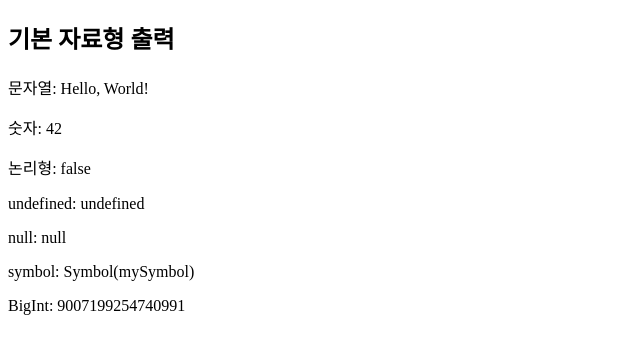
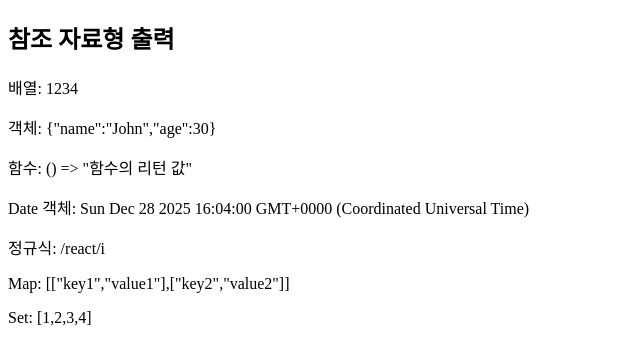
Before and after one commit to kwantke/reactjs_typescript, a React (Vite) app: page / in a window 1280 px wide. Shown: the top 364 px of the page, without its empty margins (0-640 px from the left). Built offline with nearby package versions, Linux system fonts and the light colour scheme.

Commit message:
잠조데이터 출력

```diff
--- a/src/App.tsx
+++ b/src/App.tsx
@@ -1,24 +1,26 @@
+export default function App() {
+  // 참조 자료형 예제
+  const referenceArray = [1, 2, 3, 4];
+  const referenceObject = { name: "John", age: 30 };
+  const referenceFunction = () => "함수의 리턴 값";
+  const referenceDate = new Date();
+  const referenceRegExp = /react/i;
+  const referenceMap = new Map([
+    ["key1", "value1"],
+    ["key2", "value2"],
+  ]);
+  const referenceSet = new Set([1, 2, 3, 4]);
 
-// 컴포넌트
-export default function App() {
-  // 기본 자료형
-  const primitiveString = "Hello, World!";
-  const primitiveNumber = 42;
-  const primitiveBoolean = false;
-  const primitiveUndefined = undefined;
-  const primitiveNull = null;
-  const primitiveSymbol = Symbol("mySymbol");
-  const primitiveBigInt = 9007199254740991n;
   return (
     <>
-      <h2>기본 자료형 출력</h2>
-      <p>문자열: {primitiveString}</p>
-      <p>숫자: {primitiveNumber}</p>
-      <p>논리형: {primitiveBoolean.toString()}</p>
-      <p>undefined: {String(primitiveUndefined)}</p>
-      <p>null: {String(primitiveNull)} </p>
-      <p>symbol: {String(primitiveSymbol)}</p>
-      <p>BigInt: {primitiveBigInt}</p>
+      <h2>참조 자료형 출력</h2>
+      <p>배열: {referenceArray}</p>
+      <p>객체: {JSON.stringify(referenceObject)}</p>
+      <p>함수: {referenceFunction.toString()}</p>
+      <p>Date 객체: {referenceDate.toString()}</p>
+      <p>정규식: {referenceRegExp.toString()}</p>
+      <p>Map: {JSON.stringify(Array.from(referenceMap))}</p>
+      <p>Set: {JSON.stringify(Array.from(referenceSet))}</p>
     </>
   );
 }
```
